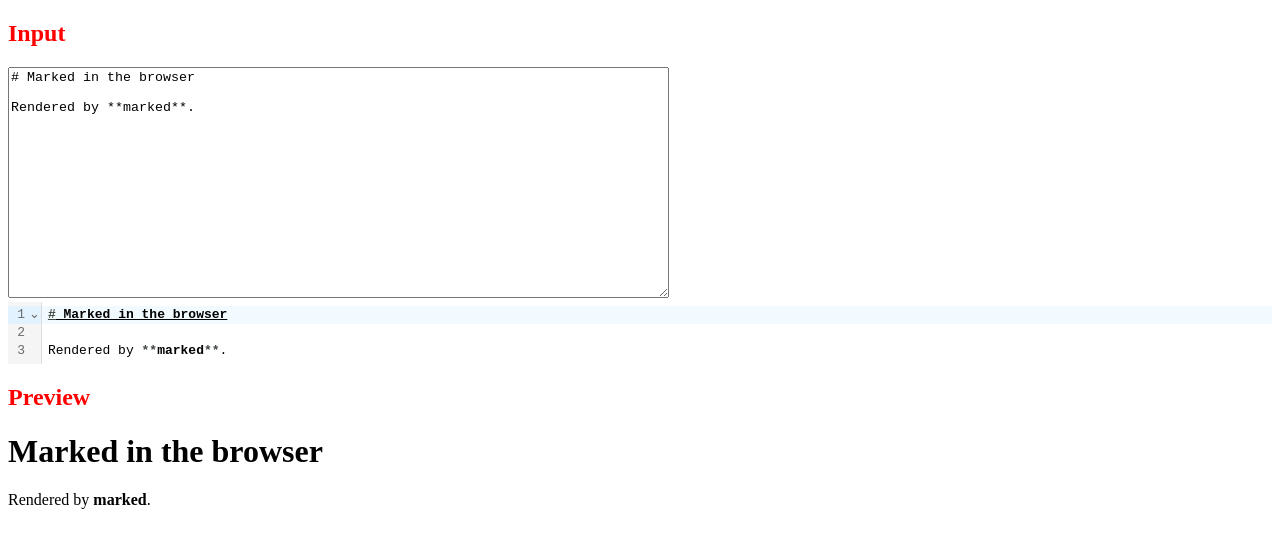
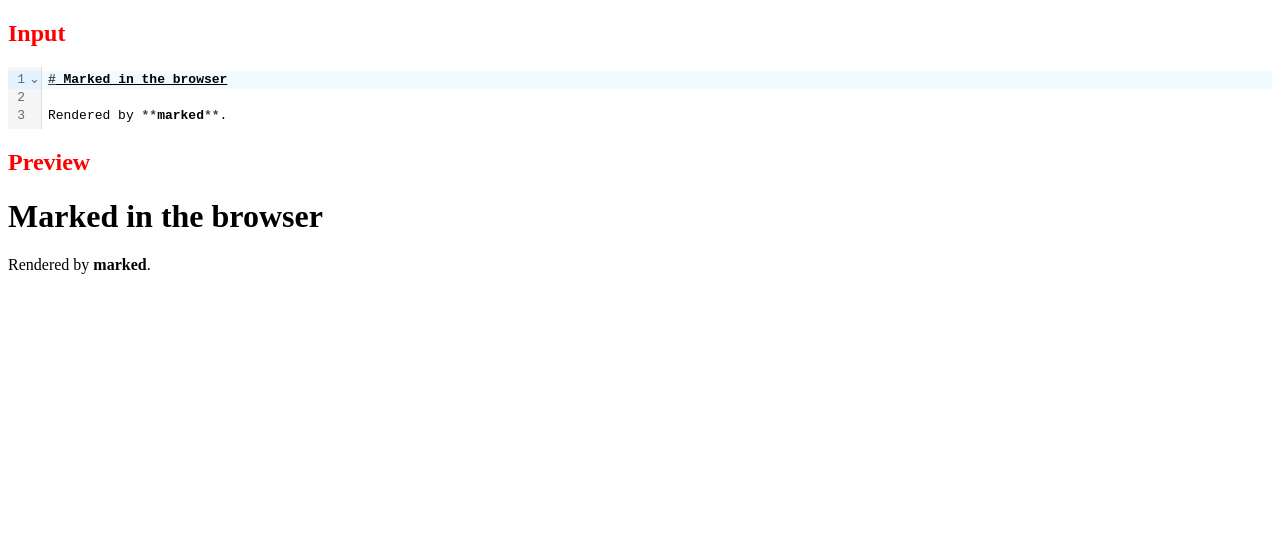
Before and after one commit to ackmanx/markdown-demo, a SvelteKit app: page / in a window 1280 px wide. Shown: the top 548 px of the page. Built offline with nearby package versions, Linux system fonts and the light colour scheme.

Commit message:
Oh yeah CodeMirror is pretty cool

```diff
--- a/src/routes/+page.svelte
+++ b/src/routes/+page.svelte
@@ -37,7 +37,7 @@
 <main>
 	<div class="codemirror-container">
 		<h2 class="header">Input</h2>
-		<textarea cols="80" rows="15" on:input={handleTextInput}>{markdownInput}</textarea>
+		<!-- CodeMirror markdown editor is injected here -->
 	</div>
 	<div>
 		<h2 class="header">Preview</h2>
```
